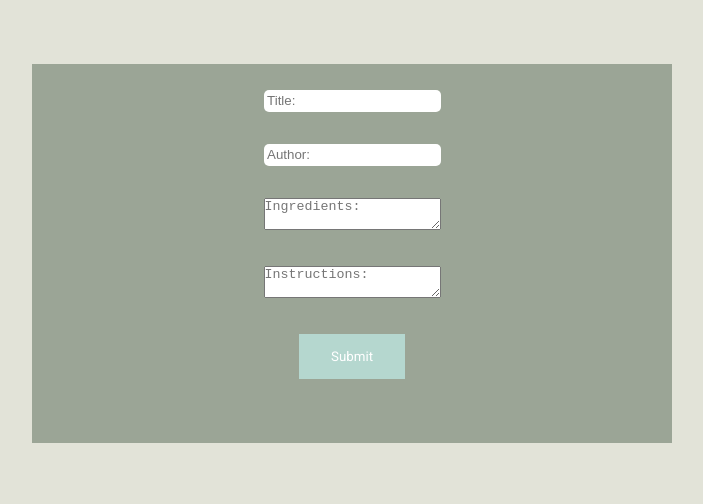
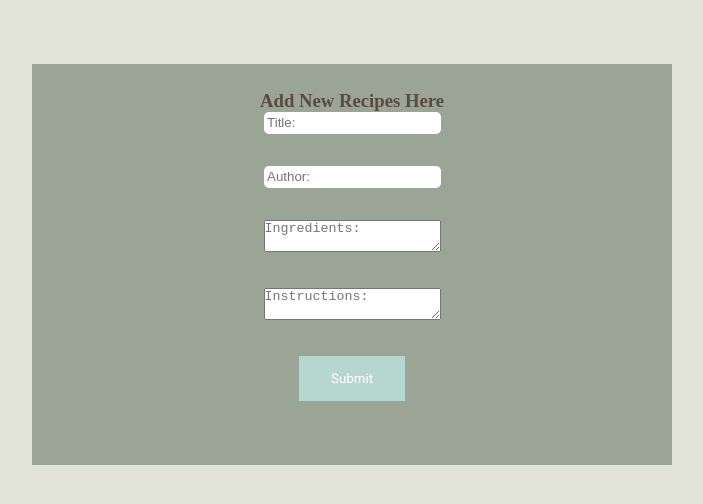
Before and after one commit to adriannasaruk/recipes-frontend, a React (Create React App) app: page /addrecipe in a window 1280 px wide. Shown: the top 504 px of the page, without its empty margins (288-991 px from the left). Built offline with nearby package versions, Linux system fonts and the light colour scheme; sample sign-in values are in the browser's storage; a web font is replaced by a local one.

Commit message:
added h3 tag to add recipe form

```diff
--- a/src/App/Components/Body/bodyComps/Forms/AddRecipeForm.js
+++ b/src/App/Components/Body/bodyComps/Forms/AddRecipeForm.js
@@ -31,6 +31,7 @@ export default function AddRecipe(props) {
   return (
     <div className='signupForm'>
     <form onSubmit={subRecipe} className='addRecipe'>
+      <h3>Add New Recipes Here</h3>
       <label htmlFor='title'>
         <input
           type='text'
```
